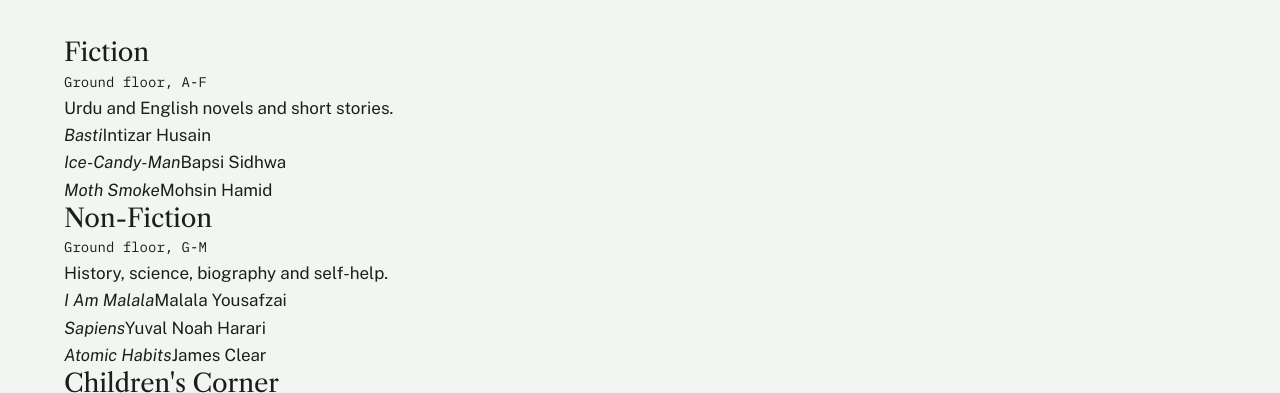
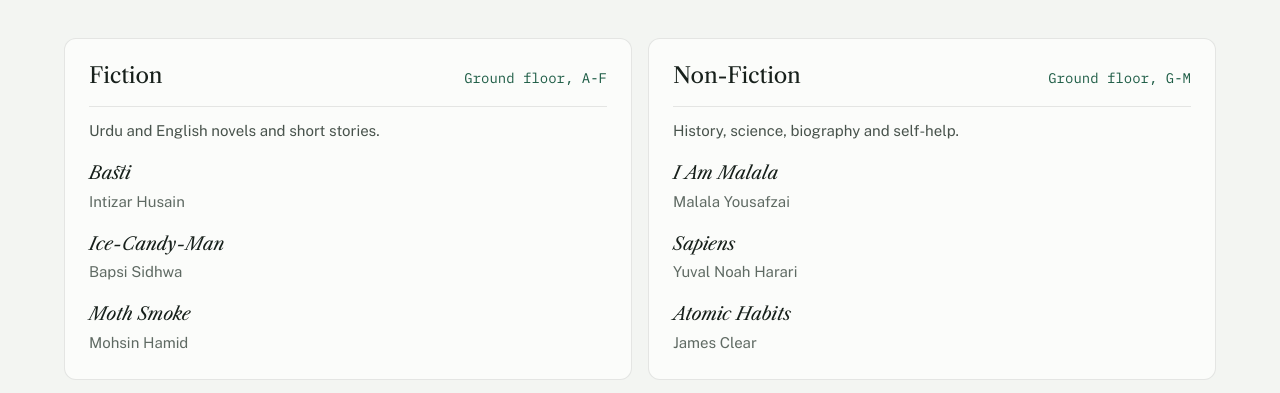
Before and after one commit to l1f23bsse0158/readers-haven-library, a website: page src/collections.html in a window 1280 px wide. Shown: the part 740-1133 px from the top of the page. Drawn offline with nearby package versions, Linux system fonts and the light colour scheme; a web font is replaced by a local one.

Commit message:
Style collection cards and shelf marks
Refs #2

```diff
--- a/styles/style.css
+++ b/styles/style.css
@@ -451,3 +451,65 @@ img {
   }
 
 }
+
+
+
+/* ---------- Collections page (Member 1) ---------- */
+
+.collection-grid {
+  display: grid;
+  grid-template-columns: repeat(2, 1fr);
+  gap: 16px;
+}
+
+.collection {
+  padding: 24px;
+  background: var(--surface);
+  border: 1px solid var(--line);
+  border-radius: var(--r-card);
+}
+
+.collection-head {
+  display: flex;
+  flex-wrap: wrap;
+  justify-content: space-between;
+  align-items: baseline;
+  gap: 8px;
+  padding-bottom: 16px;
+  border-bottom: 1px solid var(--line);
+}
+
+.collection-head h2 {
+  font-size: 1.375rem;
+}
+
+.collection-head .mono {
+  color: var(--accent);
+}
+
+.collection-note {
+  margin-top: 12px;
+  color: var(--ink-2);
+  font-size: 0.9375rem;
+}
+
+.titles {
+  display: grid;
+  gap: 16px;
+  padding-top: 16px;
+}
+
+.titles li {
+  display: grid;
+  gap: 2px;
+}
+
+.titles cite {
+  font-family: var(--serif);
+  font-size: 1.125rem;
+}
+
+.titles span {
+  color: var(--ink-3);
+  font-size: 0.9375rem;
+}
```
